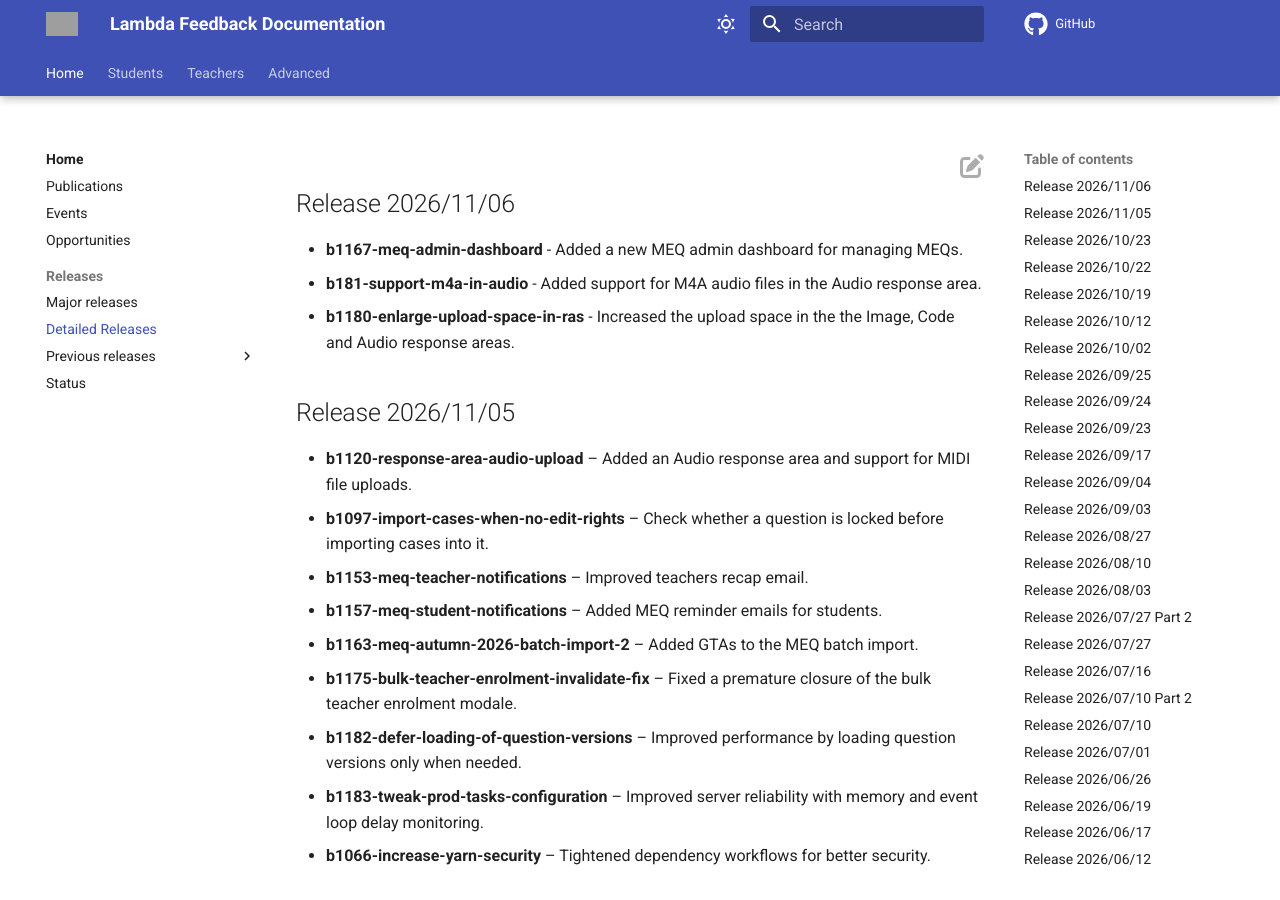
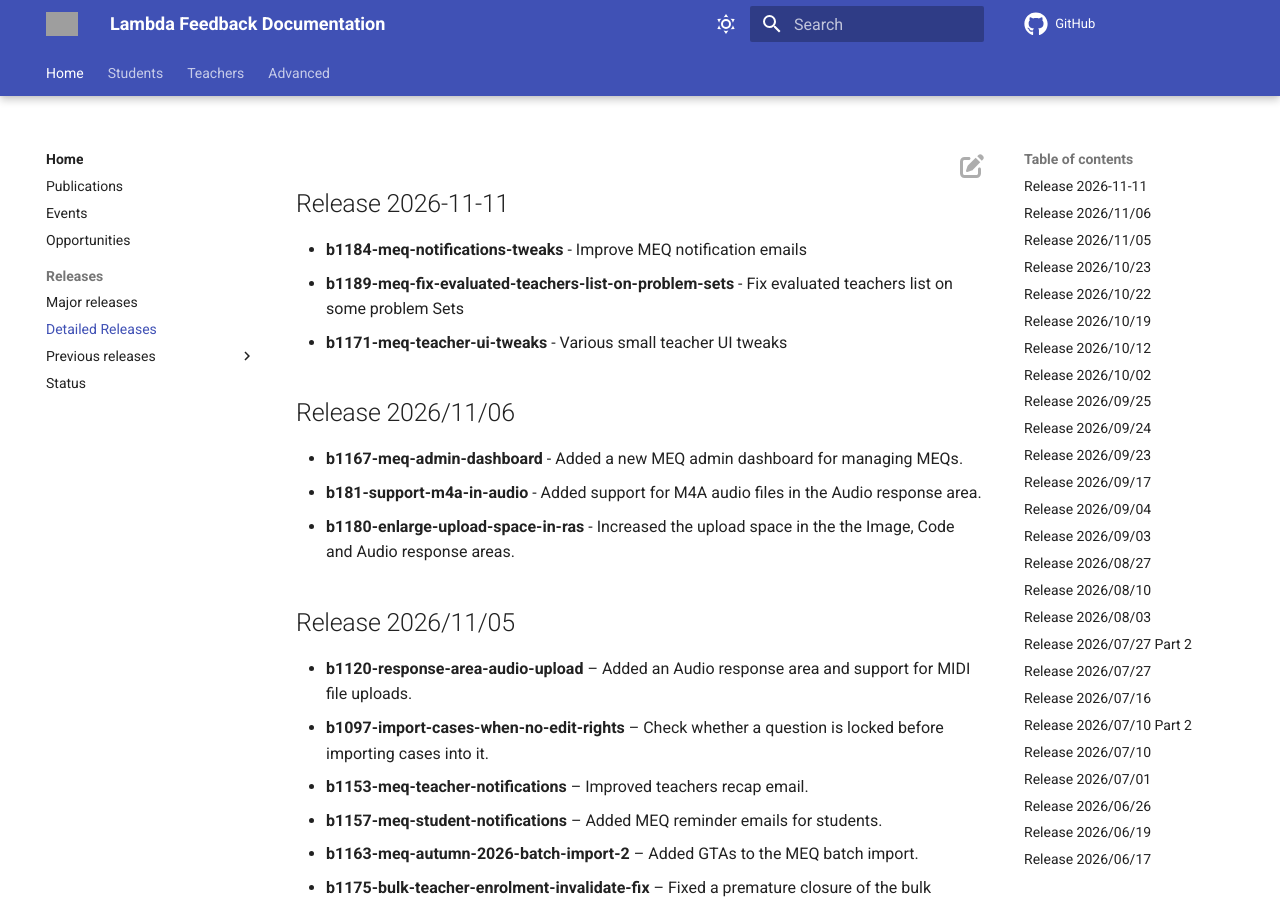
Before and after one commit to lambda-feedback/user-documentation, an MkDocs documentation site: the page built from docs/releases/detailed_releases.md, in a window 1280 px wide and 900 px high. Built offline with MkDocs 1.6.1 and Material for MkDocs 9.7.7, drawn with Linux system fonts in a browser that asks for light colours; comment, search, counter and statistics services are not loaded; grey boxes are pictures that could not be loaded.

Commit message:
Add release notes for 2026-11-11

```diff
--- a/docs/releases/detailed_releases.md
+++ b/docs/releases/detailed_releases.md
@@ -1,3 +1,8 @@
+## Release 2026-11-11
+- **b1184-meq-notifications-tweaks** - Improve MEQ notification emails
+- **b1189-meq-fix-evaluated-teachers-list-on-problem-sets** - Fix evaluated teachers list on some problem Sets
+- **b1171-meq-teacher-ui-tweaks** - Various small teacher UI tweaks
+
 ## Release 2026/11/06
 - **b1167-meq-admin-dashboard** - Added a new MEQ admin dashboard for managing MEQs.
 - **b181-support-m4a-in-audio** - Added support for M4A audio files in the Audio response area.
```
